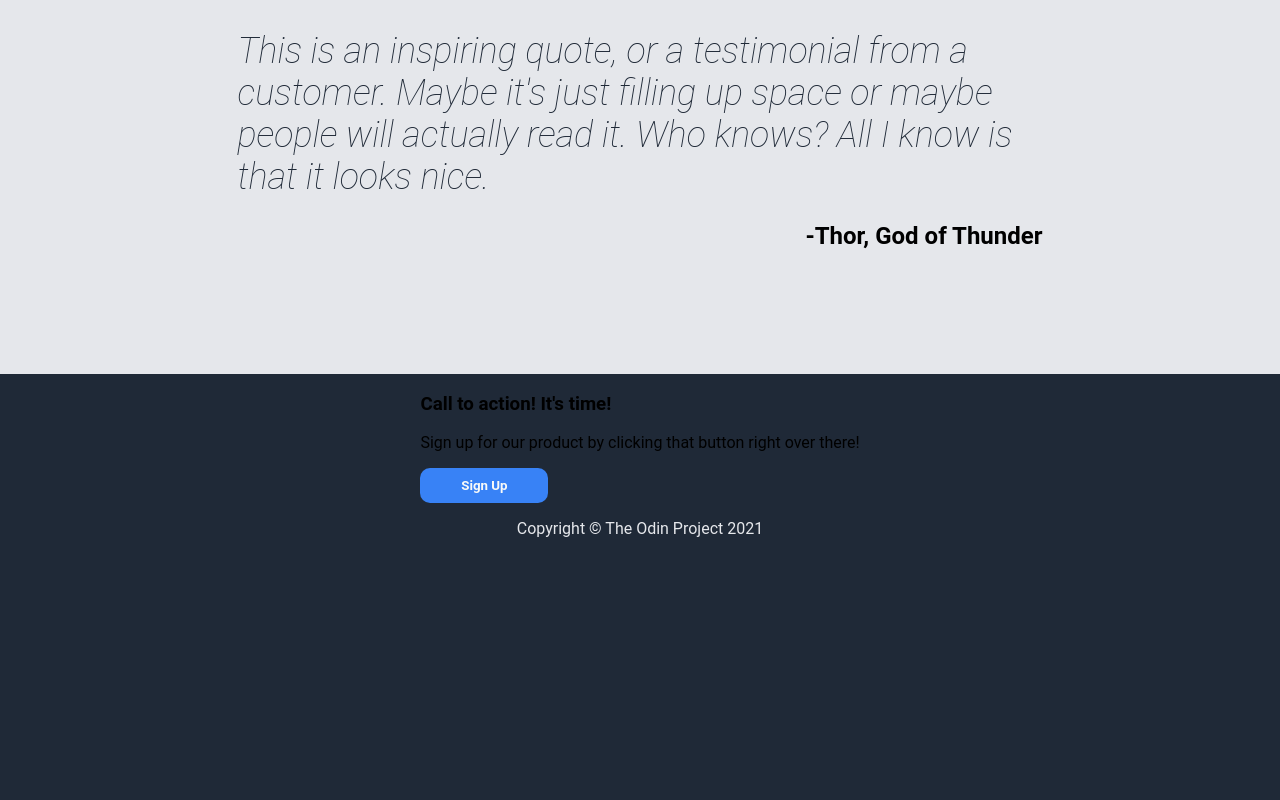
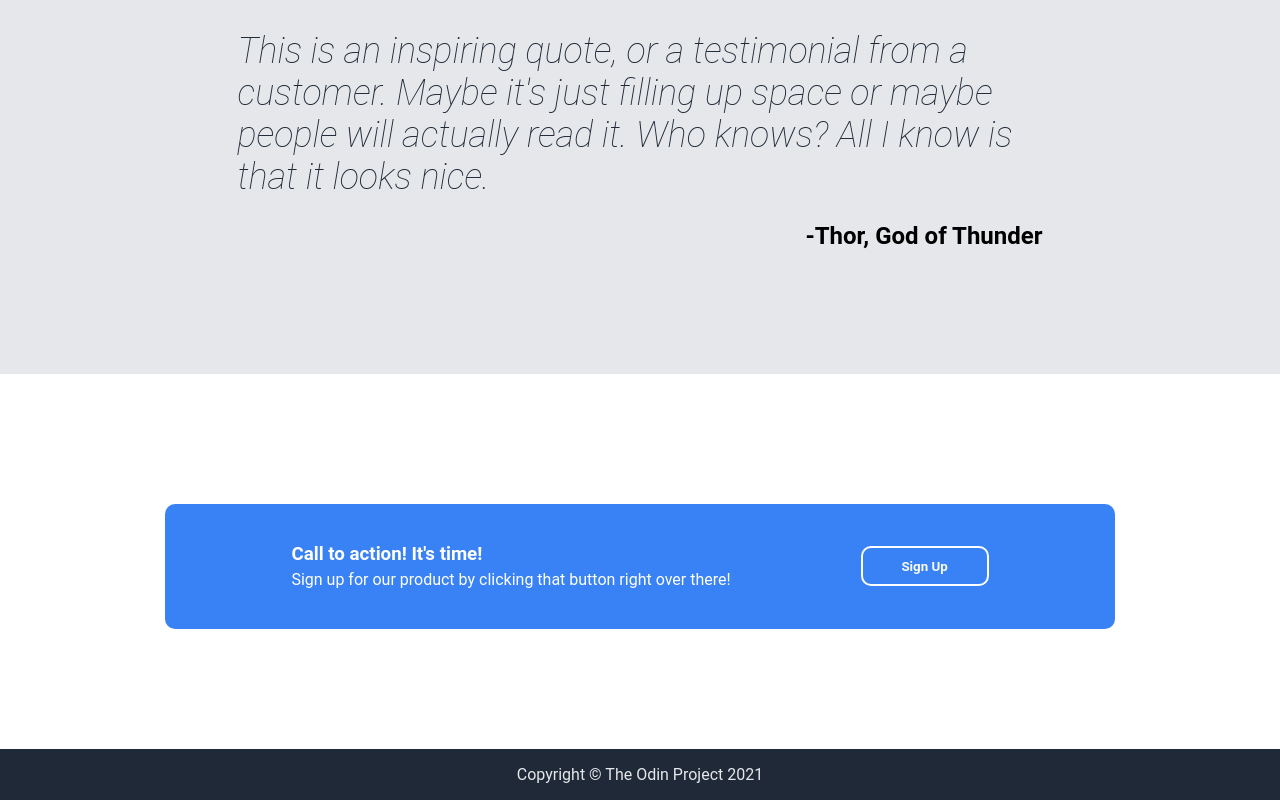
Before and after one commit to renkaichen/odin-landing-page, a plain HTML site: page index.html in a window 1280 px wide. Shown: the part 1069-1869 px from the top of the page. Before the commit the page ends 1623 px from the top, so only its background shows below. Drawn offline with Linux system fonts and the light colour scheme.

Commit message:
Add css styling to section 4

```diff
--- a/index.html
+++ b/index.html
@@ -53,11 +53,13 @@
         </div>
 
         <div class = "section-4">
-            <div class="text">
-                <h3>Call to action! It's time!</h3>
-                <p>Sign up for our product by clicking that button right over there!</p>
+            <div class="container-2">
+                <div class="text">
+                    <h3>Call to action! It's time!</h3>
+                    <p>Sign up for our product by clicking that button right over there!</p>
+                </div>
+                <button>Sign Up</button>
             </div>
-            <button>Sign Up</button>
         </div>
 
         <div class="footer">
--- a/style.css
+++ b/style.css
@@ -169,3 +169,40 @@ button {
     font-size: 24px;
     font-weight: bold;
 }
+
+.section-4 {
+    background-color: #FFFFFF;
+    width: 100%;
+    display: flex;
+    justify-content: center;
+    padding-top: 130px;
+    padding-bottom: 120px;
+}
+
+.container-2 {
+    background-color: #3882F6;
+    display: flex;
+    flex: 1;
+    max-width: 950px;
+    align-items: center;
+    color: #FFFFFF;
+    justify-content: center;
+    gap: 130px;
+    padding-top: 20px;
+    padding-bottom: 20px;
+    border-radius: 10px;
+}
+
+.container-2 h3 {
+    margin-bottom: 5px;
+}
+
+.container-2 p {
+    margin: 0 0 20px 0;
+}
+
+.container-2 button {
+    flex: 0 0 auto;
+    height: 40px;
+    border: 2px #FFFFFF solid;
+}
```
